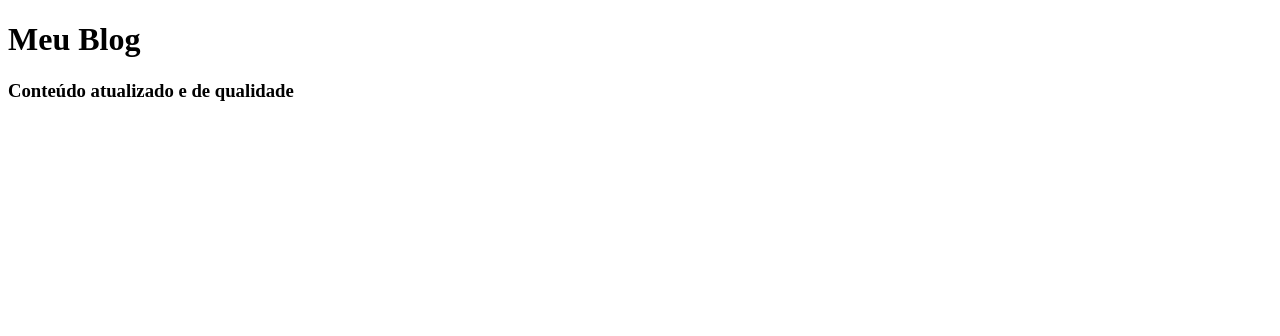
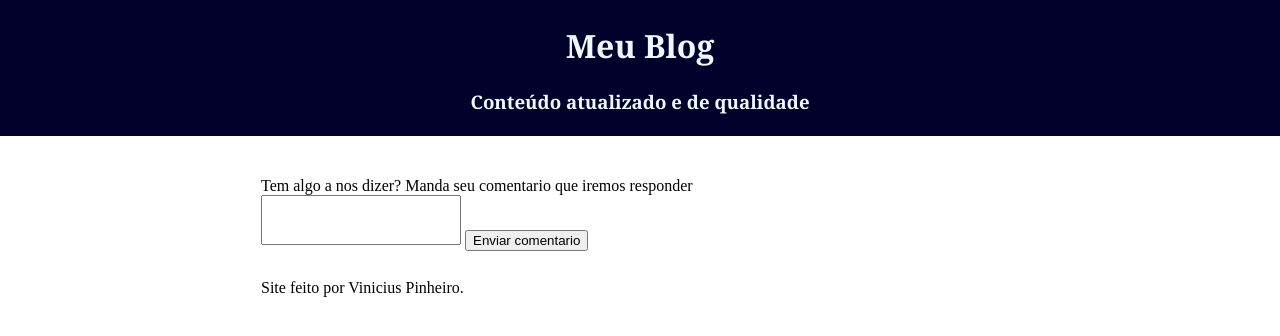
Before and after one commit to Viniciuspcastro/my-first-blog, a Django app: page / in a window 1280 px wide. Shown: the top 336 px of the page. Run offline with Django 3.2, Linux system fonts and the light colour scheme; data that the repository does not hold is empty.

Commit message:
Style do blog

```diff
--- /dev/null
+++ b/blog/static/css/blog.css
@@ -0,0 +1,25 @@
+*{
+    box-sizing: border-box;
+}
+body{
+    margin: 0px;
+    padding: 0px;
+
+}
+.header{
+    color:aliceblue;
+    background-color: rgb(2, 1, 44);
+    text-align: center;
+    padding: 3px ;
+    font-family:Georgia, 'Times New Roman', Times, serif ;
+}
+.posts,.mensagem,footer{
+
+    padding: 0px 20% 0px 20%;
+    margin:5px
+}
+textarea{
+    resize: none;
+    width: 200px;
+    height:50px ;
+}
--- a/blog/templates/blog/post_list.html
+++ b/blog/templates/blog/post_list.html
@@ -1,27 +1,43 @@
 <!DOCTYPE html>
+{% load static %}
 <html>
     <head>
         <meta charset="UTF-8">
         <title>MeuBlog</title>
-
+        <link rel="stylesheet" href="{% static 'css/blog.css' %}">
     </head>
 
     <body>
-        <header class="header" >
-            <div class="titulo">
-                <h1>Meu Blog</h1>
+        <header class="header">
+            <div>
+                <h1 class="titulo" >Meu Blog</h1>
             </div>
-            <div class="subtitulo">
-                <h3>Conteúdo atualizado e de qualidade</h3>
+            <div>
+                <h3 class="subtitulo">Conteúdo atualizado e de qualidade</h3>
             </div>
         </header>
 
-        {% for post in posts %}
-        <div>
-            <h2><a href="">{{ post.title }}</a></h2>
-            <p>{{ post.text|linebreaksbr }}</p>
-            <p>published: {{ post.published_date }}</p>
-        </div>
-        {% endfor %}
+        <article>
+            {% for post in posts %}
+            <div class="posts">
+                <h2><a>{{ post.title }}</a></h2>
+                <p>{{ post.text|linebreaksbr }}</p>
+                <p>published: {{ post.published_date }}</p>
+            </div>
+            {% endfor %}
+        </article>
+        <br/><br/>
+            <form class="mensagem">
+                <label>Tem algo a nos dizer? Manda seu comentario que iremos responder <br/>
+                    <textarea name="comentario">
+                    </textarea>
+                </label>
+                <input type="submit" value="Enviar comentario" class="enviarcomentario"/>
+            </form>
+        <br/>
+        <footer>
+            Site feito por Vinicius Pinheiro.
+        </footer>
+
     </body>
 </html>
```
